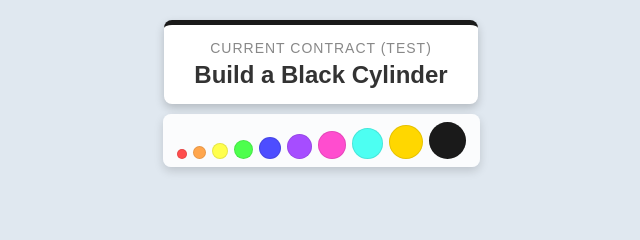
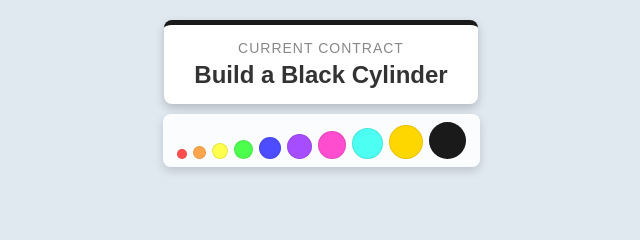
Before and after one commit to AsmanHud/fun-2048, a website built with Vite: page index.html in a window 1280 px wide. Shown: the top 240 px of the page, 319-959 px from the left. Built offline with nearby package versions, Linux system fonts and the light colour scheme; animation ran at ten frames a second.

Commit message:
Revert the temporary test

```diff
--- a/index.html
+++ b/index.html
@@ -9,7 +9,7 @@
     <body>
         <div id="ui-layer">
             <div id="ticket">
-                <div class="ticket-header">Current Contract (Test)</div>
+                <div class="ticket-header">Current Contract</div>
                 <div id="order-target">Target: ???</div>
             </div>
             <div id="tier-progress"></div>
```
